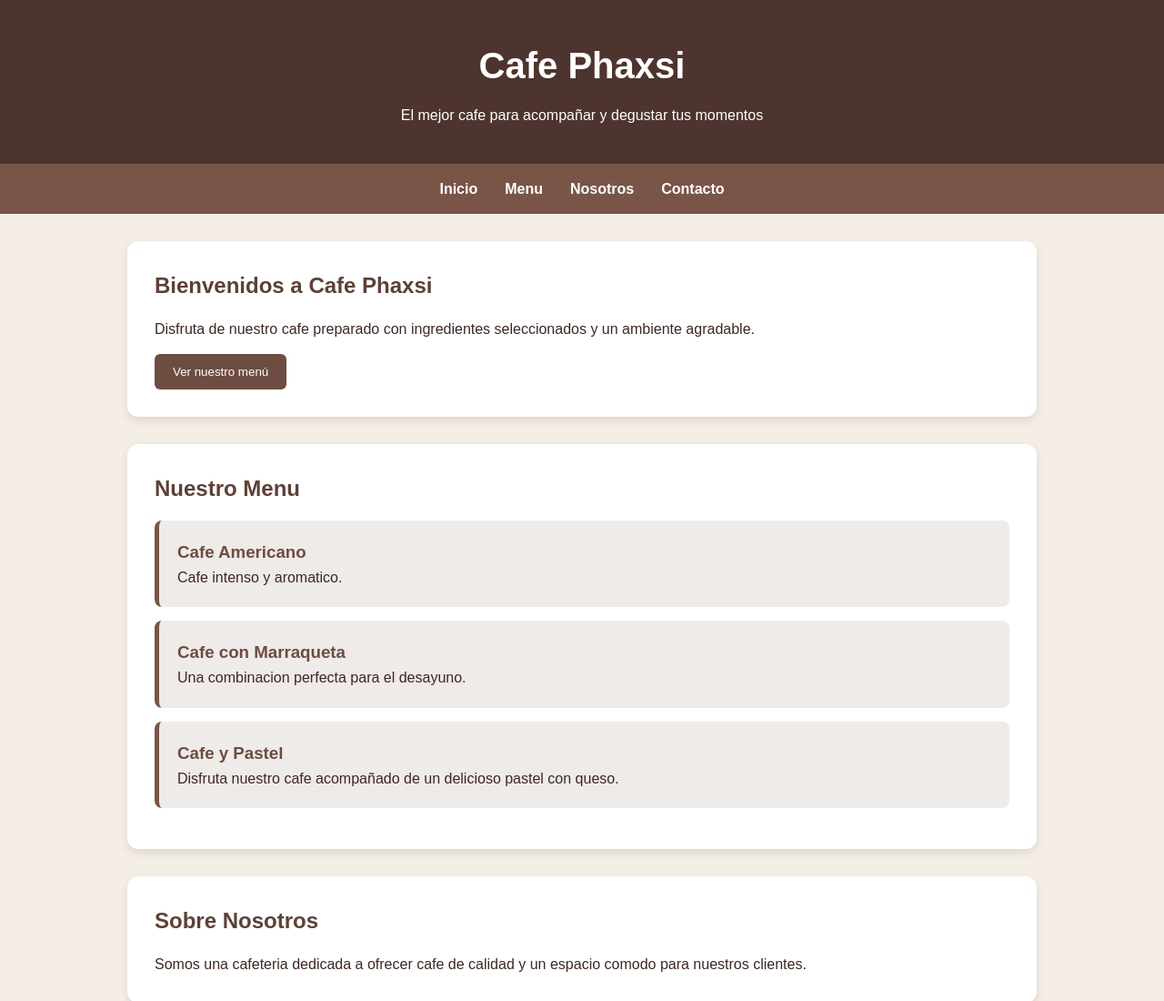
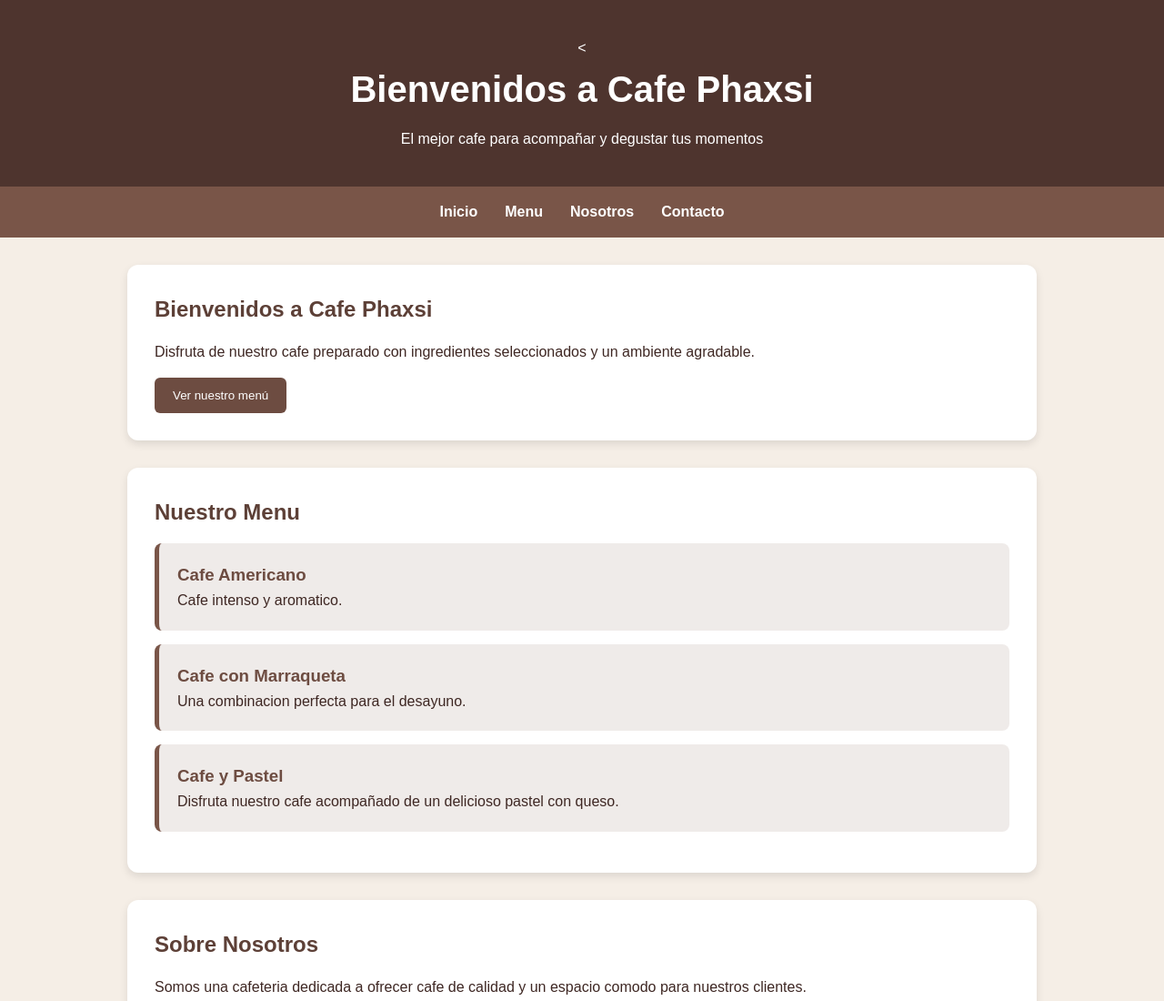
Before and after one commit to JhairCh/proyecto-git-SoloQ, a plain HTML site: page index.html in a window 1280 px wide. Shown: the top 1100 px of the page at 91% size. Drawn offline with Linux system fonts and the light colour scheme.

Commit message:
Cambiar titulo principal

```diff
--- a/index.html
+++ b/index.html
@@ -10,7 +10,7 @@
 <body>
 
     <header>
-        <h1> Cafe Phaxsi</h1>
+        <<h1>Bienvenidos a Cafe Phaxsi</h1>
         <p>El mejor cafe para acompañar y degustar tus momentos</p>
     </header>
 
```
